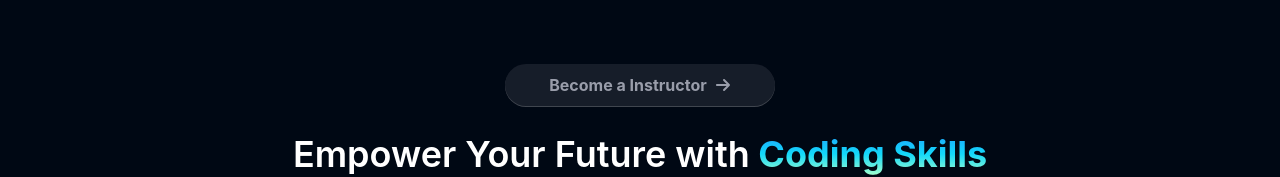
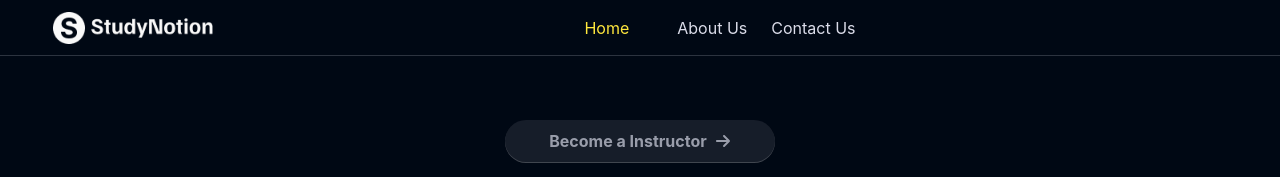
Before and after one commit to Avv-2301/Ed-Tech-Platform, a React (Create React App) app: page / in a window 1280 px wide. Shown: the top 177 px of the page. Built offline with nearby package versions, Linux system fonts and the light colour scheme.

Commit message:
Navbar added

```diff
--- a/src/App.js
+++ b/src/App.js
@@ -2,10 +2,12 @@
 import {Route, Routes} from "react-router-dom";
 import Home from './pages/Home';
 import './App.css';
+import Navbar from './components/common/Navbar';
 
 const App = () => {
   return (
     <div className='w-screen min-h-screen bg-richblack-900 flex flex-col font-inter'>
+      <Navbar/>
       <Routes>
         <Route path='/' element={<Home/>}/>
       </Routes>
--- /dev/null
+++ b/src/components/common/Navbar.jsx
@@ -0,0 +1,56 @@
+import React, { lazy } from 'react';
+import {NavbarLinks} from '../../data/navbar-links';
+import { Link, matchPath } from 'react-router-dom';
+import logo from '../../assets/Logo/Logo-Full-Light.png'
+import { useLocation } from 'react-router-dom';
+
+
+
+const Navbar = () => {
+    const location = useLocation();
+    const matchRoute = (route) =>{
+        return matchPath({path:route}, location.pathname)
+    }
+  return (
+    <div className='flex h-14 items-center border-b-[1px] border-b-richblack-700 justify-center'>
+        <div className='w-11/12 flex max-w-maxContent items-center justify-between'>
+        {/* IMAGE */}
+            <Link to='/'>
+                <img src={logo} alt="logo" width={160} height={32} loading='lazy'/>
+            </Link>
+
+            {/* NAV LINKS */}
+            <nav>
+                <ul className='flex gap-x-6 text-richblack-25'>
+                    {
+                        NavbarLinks.map((link, index) =>{
+                            return(
+                                <li key={index}>
+                               {
+                                 link.title === "Catalog" ? (<div></div>) : (
+                                    <Link to={link?.path}>
+                                        <p className={`${matchRoute(link.path) ? "text-yellow-25" : "text-richblack-25"}`}>
+                                        {link?.title}
+                                        </p>
+                                    </Link>
+                                 )
+                               }
+                            </li>
+                            )
+                        })
+                    }
+                </ul>
+            </nav>
+
+            {/* LOGIN/SIGNUP */}
+
+            <div className='flex gap-x-4 items-center'>
+
+            </div>
+
+        </div>
+    </div>
+  )
+}
+
+export default Navbar;
--- a/src/components/core/HomePage/ExploreMore.jsx
+++ b/src/components/core/HomePage/ExploreMore.jsx
@@ -12,6 +12,7 @@
 ];
 
 const ExploreMore = () => {
+
   const [currentTab, setCurrentTab] = useState(tabsName[0]);
   const [courses, setCourses] = useState(HomePageExplore[0].courses);
   const [currentCard, setCurrentCard] = useState(
```
